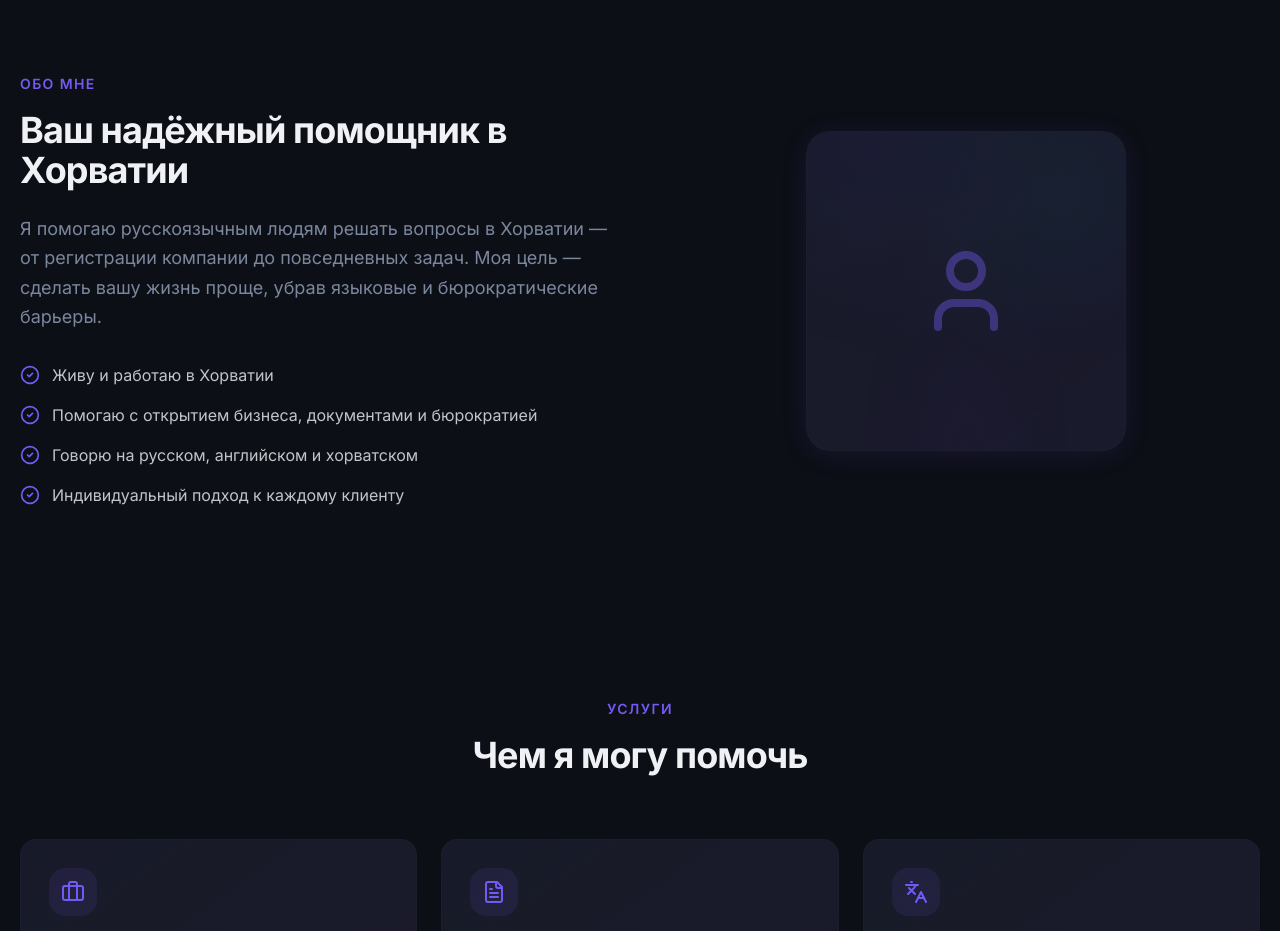
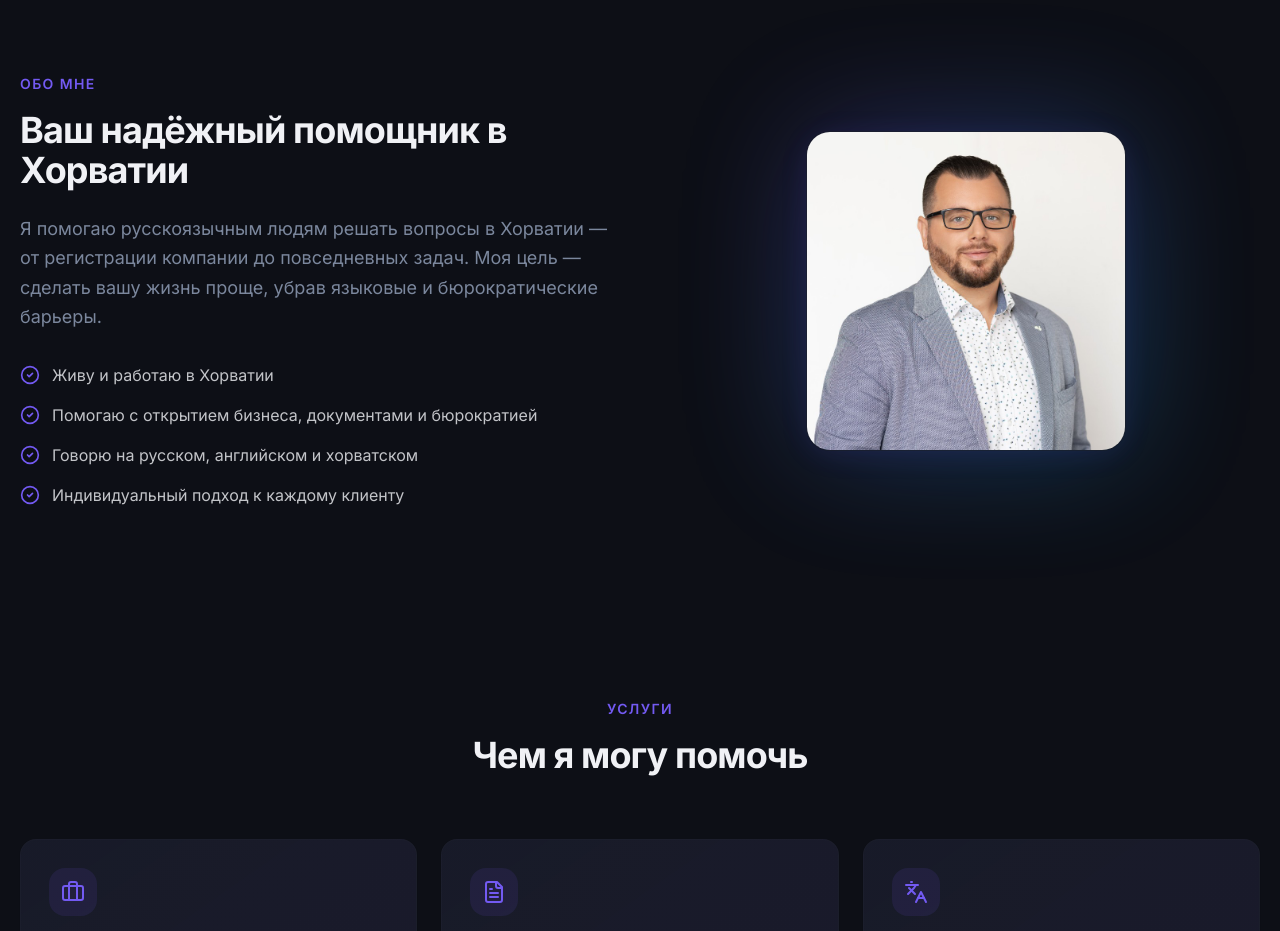
Before and after one commit to antunlink-web/konzalting, a React (Vite) app: page / in a window 1280 px wide. Shown: the part 1000-1931 px from the top of the page. Built offline with nearby package versions, Linux system fonts and the light colour scheme; the HTML template or start-up script is replaced by a standard one.

Commit message:
Changes
Co-authored-by: antunlink-web <241188900+antunlink-web@users.noreply.github.com>

```diff
--- a/src/components/landing/AboutSection.tsx
+++ b/src/components/landing/AboutSection.tsx
@@ -1,4 +1,5 @@
-import { User, CheckCircle2 } from 'lucide-react';
+import { CheckCircle2 } from 'lucide-react';
+import profileImage from '@/assets/profile.jpeg';
 
 const points = [
   'Живу и работаю в Хорватии',
@@ -31,9 +32,13 @@ export const AboutSection = () => {
             </ul>
           </div>
           <div className="flex justify-center">
-            <div className="relative w-72 h-72 md:w-80 md:h-80 rounded-3xl bg-gradient-card border border-border/50 flex items-center justify-center shadow-card overflow-hidden">
-              <div className="absolute inset-0 bg-gradient-mesh opacity-50"></div>
-              <User className="h-24 w-24 text-primary/40 relative z-10" />
+            <div className="relative group">
+              <div className="absolute inset-0 bg-gradient-accent rounded-3xl blur-3xl opacity-30 group-hover:opacity-50 transition-all duration-500"></div>
+              <img
+                src={profileImage}
+                alt="Profile"
+                className="relative w-72 h-72 md:w-80 md:h-80 rounded-3xl object-cover border border-border/50 shadow-card"
+              />
             </div>
           </div>
         </div>
```
